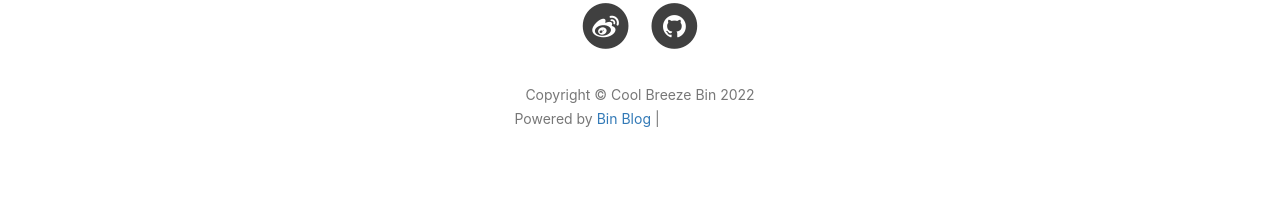
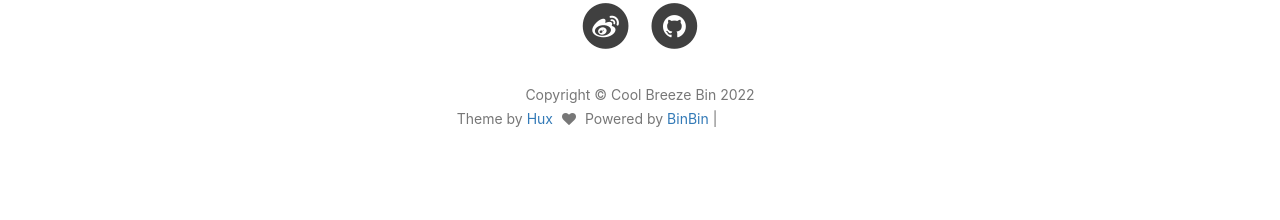
Before and after one commit to Cool-breeze-bin/Cool-breeze-bin.github.io, a Jekyll site: the page built from index.html, in a window 1280 px wide. Shown: the part 1473-1693 px from the top of the page. Built offline with Jekyll 4.4.1, drawn with Linux system fonts in a browser that asks for light colours; nearby versions of some CDN libraries; the list of posts is cut into pages by our own code; comment, search, counter and statistics services are not loaded; grey boxes are pictures that could not be loaded.

Commit message:
Update footer.html

```diff
--- a/_includes/footer.html
+++ b/_includes/footer.html
@@ -9,7 +9,11 @@
                 <p class="copyright text-muted">
                     Copyright &copy; {{ site.title }} {{ site.time | date: '%Y' }}
                     <br>
-                    Powered by <a href="https://coolbreeze.club">Bin Blog</a> |
+                    Theme by <a href="http://huangxuan.me">Hux</a>
+                    <span style="display: inline-block; margin: 0 5px;">
+                        <i class="fa fa-heart"></i>
+                    </span>
+                    Powered by <a href="https://coolbreeze.club">BinBin</a> |
                     <iframe style="margin-left: 2px; margin-bottom:-5px;" frameborder="0" scrolling="0" width="100px"
                         height="20px"
                         src="https://ghbtns.com/github-btn.html?user=Cool-breeze-bin&repo=Cool-breeze-bin.github.io&type=star&count=true">
```
